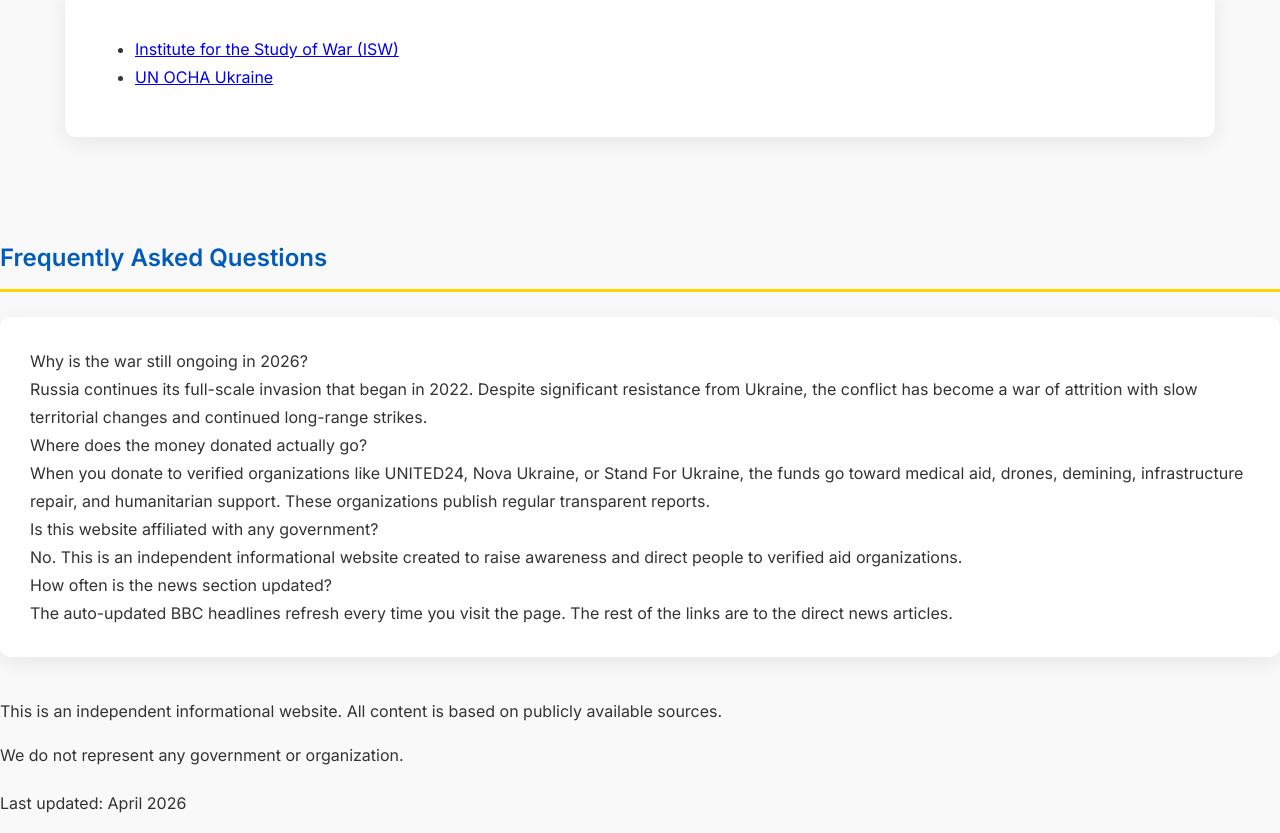
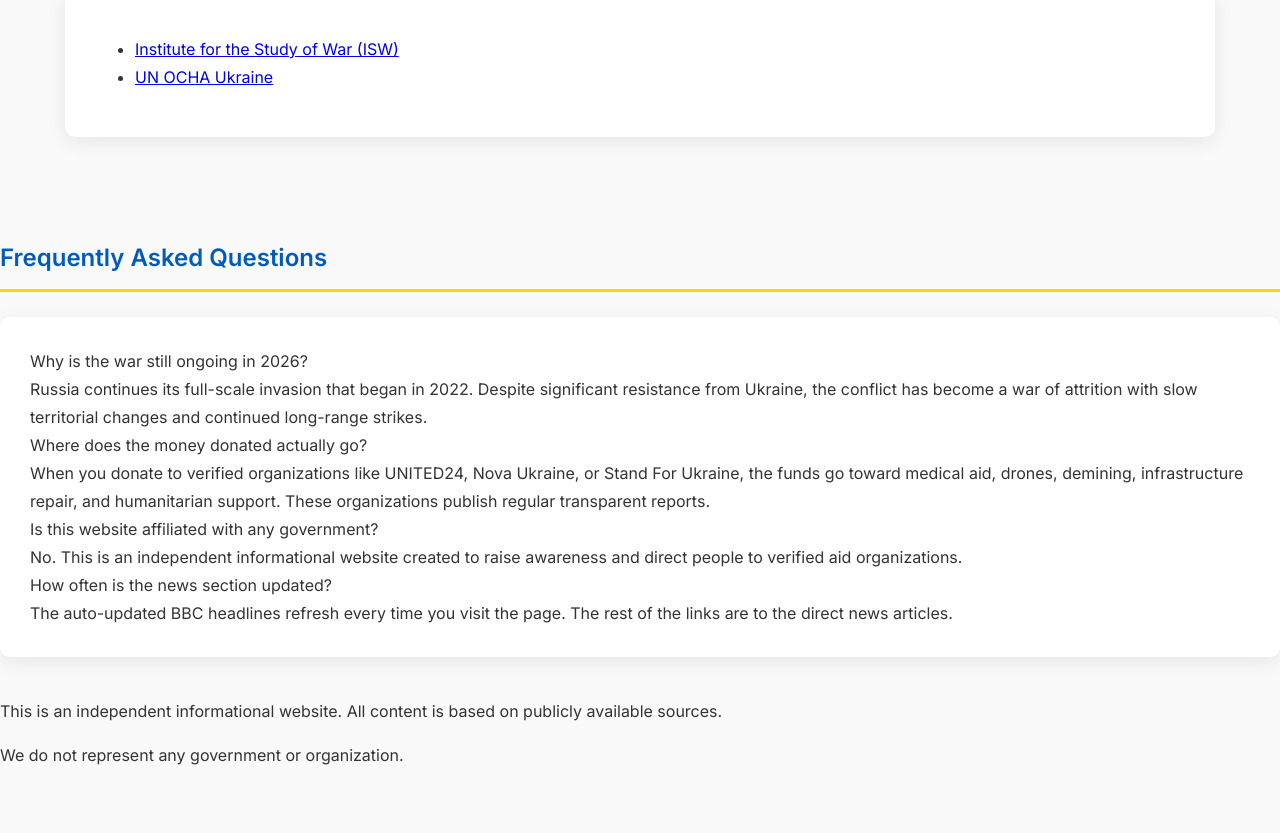
Before and after one commit to KaneOberon/Ukrainian-Help, a plain HTML site: page index.html in a window 1280 px wide. Shown: the part 5166-5999 px from the top of the page. After the commit the page ends 5951 px from the top, so only its background shows below. Drawn offline with Linux system fonts and the light colour scheme; no server answers.

Commit message:
Update index.html

```diff
--- a/index.html
+++ b/index.html
@@ -377,21 +377,25 @@
             <div class="card">
                 <div class="faq-item">
                     <div class="faq-question">Why is the war still ongoing in 2026?</div>
+
                     <div class="faq-answer">Russia continues its full-scale invasion that began in 2022. Despite significant resistance from Ukraine, the conflict has become a war of attrition with slow territorial changes and continued long-range strikes.</div>
                 </div>
 
                 <div class="faq-item">
                     <div class="faq-question">Where does the money donated actually go?</div>
+
                     <div class="faq-answer">When you donate to verified organizations like UNITED24, Nova Ukraine, or Stand For Ukraine, the funds go toward medical aid, drones, demining, infrastructure repair, and humanitarian support. These organizations publish regular transparent reports.</div>
                 </div>
 
                 <div class="faq-item">
                     <div class="faq-question">Is this website affiliated with any government?</div>
+
                     <div class="faq-answer">No. This is an independent informational website created to raise awareness and direct people to verified aid organizations.</div>
                 </div>
 
                 <div class="faq-item">
                     <div class="faq-question">How often is the news section updated?</div>
+
                     <div class="faq-answer">The auto-updated BBC headlines refresh every time you visit the page. The rest of the links are to the direct news articles.</div>
                 </div>
             </div>
@@ -400,7 +404,6 @@
     <footer>
         <p>This is an independent informational website. All content is based on publicly available sources.</p>
         <p>We do not represent any government or organization.</p>
-        <p style="margin-top:20px;">Last updated: April 2026</p>
     </footer>
     <script>
         // Dark Mode Toggle
```
